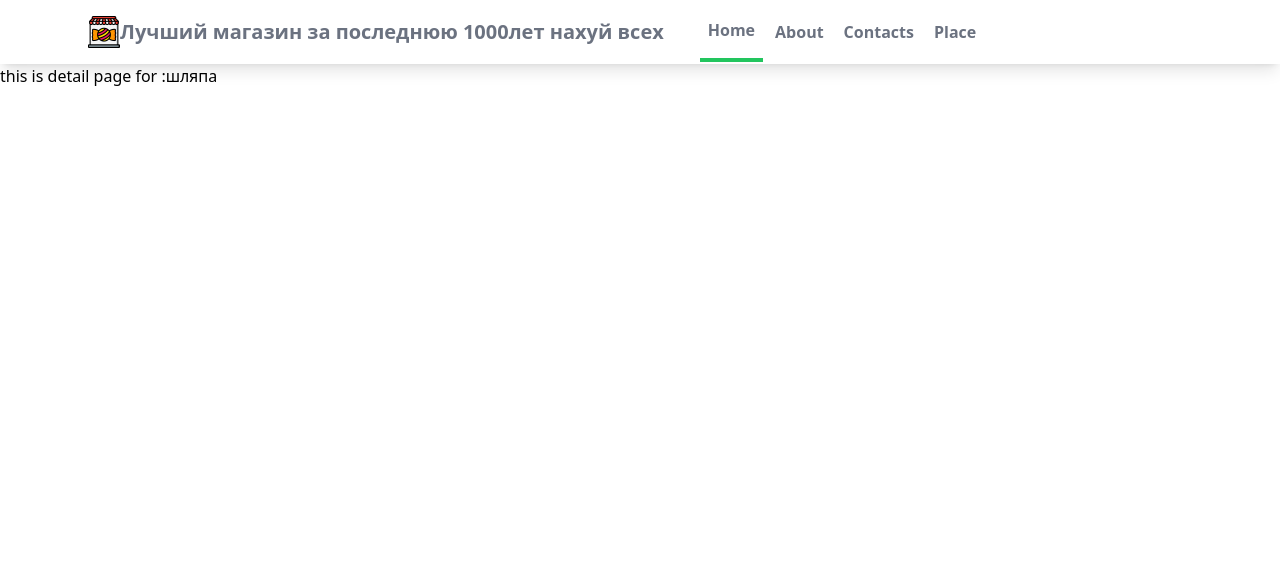
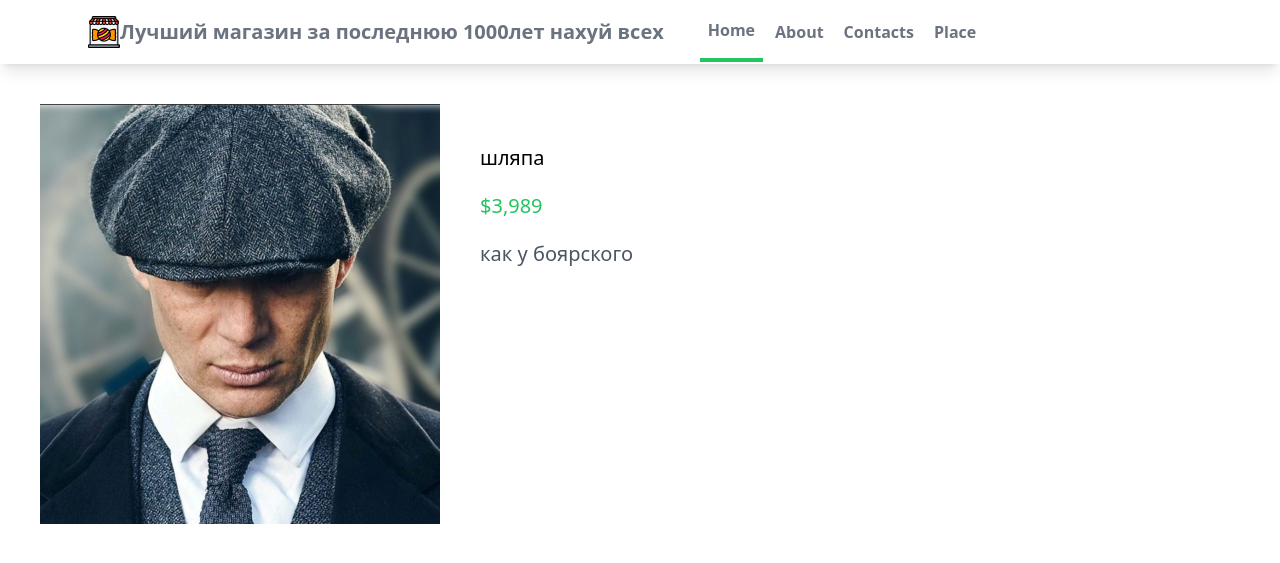
Before and after one commit to LebArt2321/learning_django, a Django app: page /myapp/1/ in a window 1280 px wide. Shown: the top 563 px of the page. Run offline with Django 4.2, Linux system fonts and the light colour scheme; data comes from the database, SQL or seed files in the repository.

Commit message:
detail styled template

```diff
--- a/mysite/myapp/static/myapp/styles.css
+++ b/mysite/myapp/static/myapp/styles.css
@@ -555,6 +555,18 @@ video {
   margin-top: 0.75rem;
 }
 
+.ml-10 {
+  margin-left: 2.5rem;
+}
+
+.mt-5 {
+  margin-top: 1.25rem;
+}
+
+.mt-7 {
+  margin-top: 1.75rem;
+}
+
 .block {
   display: block;
 }
@@ -581,6 +593,14 @@ video {
 
 .w-full {
   width: 100%;
+}
+
+.w-1\/3 {
+  width: 33.333333%;
+}
+
+.w-2\/3 {
+  width: 66.666667%;
 }
 
 .max-w-6xl {
@@ -712,6 +732,11 @@ video {
   color: rgb(17 24 39 / var(--tw-text-opacity));
 }
 
+.text-gray-600 {
+  --tw-text-opacity: 1;
+  color: rgb(75 85 99 / var(--tw-text-opacity));
+}
+
 .shadow-lg {
   --tw-shadow: 0 10px 15px -3px rgb(0 0 0 / 0.1), 0 4px 6px -4px rgb(0 0 0 / 0.1);
   --tw-shadow-colored: 0 10px 15px -3px var(--tw-shadow-color), 0 4px 6px -4px var(--tw-shadow-color);
--- a/mysite/myapp/templates/myapp/detail.html
+++ b/mysite/myapp/templates/myapp/detail.html
@@ -1,6 +1,15 @@
 {% extends "myapp/base.html" %}
+{% load humanize %}
+
 {% block content %}
-<h1>
-  this is detail page for :{{item.name}}
-</h1>
+
+	<div class="flex p-10 w-full h-200">
+		<img class="w-1/3" src="{{ item.image.url }}">
+		<div class="w-2/3 text-xl ml-10 mt-5">
+			<p class="mt-5">{{ item.name }}</p>
+			<p class="mt-5 text-green-500">${{ item.price | intcomma }}</p>
+			<p class="mt-5 text-gray-600">{{ item.description }}</p>
+		</div>
+	</div>
+
 {% endblock content %}
--- a/mysite/mysite/settings.py
+++ b/mysite/mysite/settings.py
@@ -37,6 +37,7 @@ INSTALLED_APPS = [
     'django.contrib.sessions',
     'django.contrib.messages',
     'django.contrib.staticfiles',
+    'django.contrib.humanize',
     'myapp',
 ]
 
```
